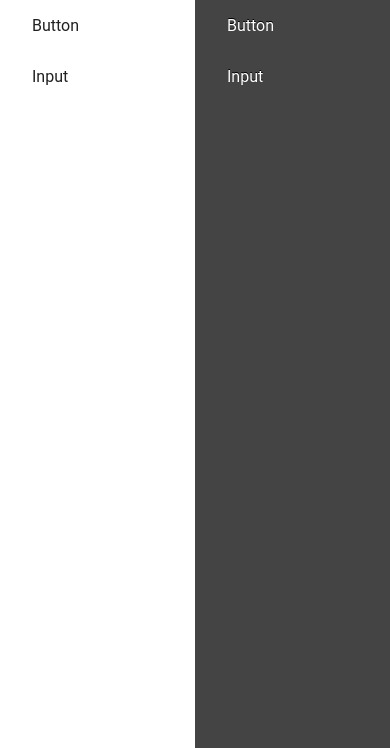
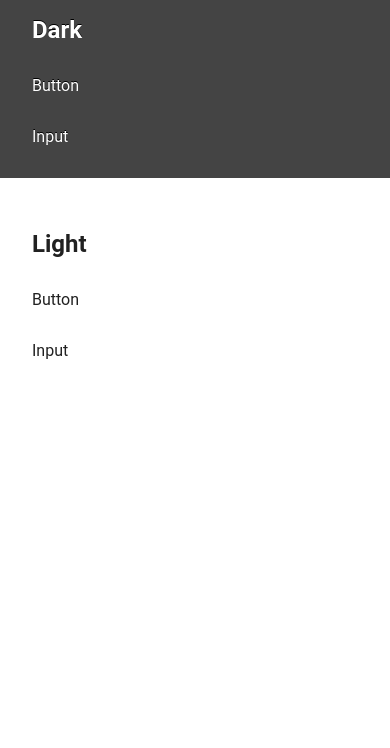
Before and after one commit to marcoms/calm-ui, a website: page index.html in a window 390 px wide. Shown: the part 96-844 px from the top of the page. Drawn offline with Linux system fonts and the light colour scheme.

Commit message:
handle smaller screens

```diff
--- a/index.html
+++ b/index.html
@@ -8,7 +8,7 @@
 		<link rel="import" href="calm-ui.html">
 		<style>
 			::selection {
-				background: rgba(0, 0, 0, 0.2);
+				background: rgba(0, 0, 0, 0.5);
 			}
 
 			html, body {
@@ -40,19 +40,27 @@
 				margin-bottom: 2rem;
 				display: block;
 			}
+
+			@media (max-width: 600px) {
+				body {
+					display: initial;
+				}
+			}
 		</style>
 	</head>
 
 	<body unresolved>
-		<section id="light">
-			<h1>Light</h1>
+		<section id="dark">
+			<header><h1>Calm UI</h1></header>
+
+			<h2>Dark</h2>
 
 			<calm-button>Button</calm-button>
 			<calm-input>Input</calm-input>
 		</section>
 
-		<section id="dark">
-			<h1>Dark</h1>
+		<section id="light">
+			<h2>Light</h2>
 
 			<calm-button>Button</calm-button>
 			<calm-input>Input</calm-input>
```
